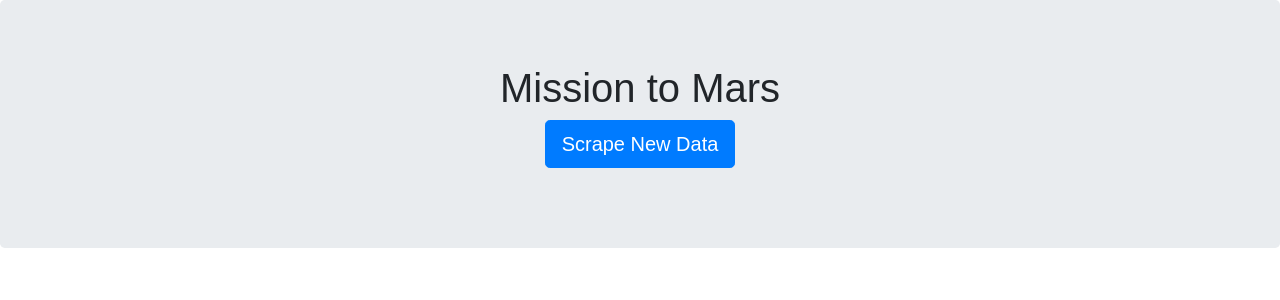
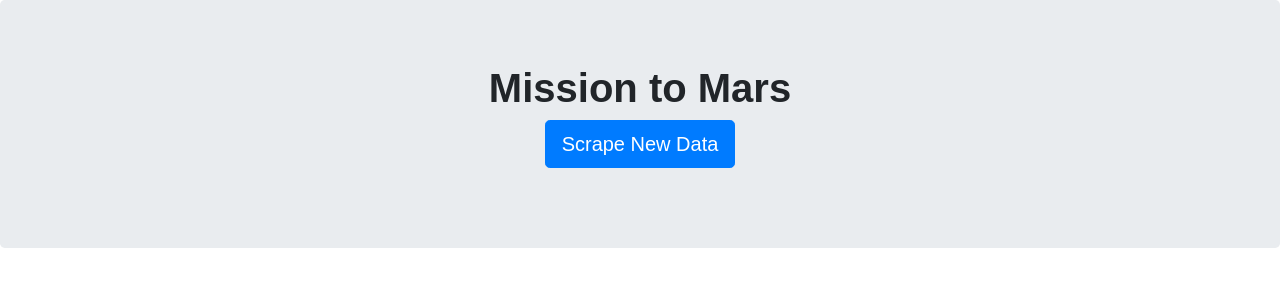
Before and after one commit to KaiCee2010/web-scraping-challenge, a Flask app: page / in a window 1280 px wide. Shown: the top 300 px of the page. Run offline with Flask 2, Linux system fonts and the light colour scheme; data that the repository does not hold is empty; some libraries are stand-ins or nearby versions.

Commit message:
Updated style.css.

```diff
--- a/Missions_to_Mars/static/css/style.css
+++ b/Missions_to_Mars/static/css/style.css
@@ -5,6 +5,9 @@ body {
 
 }
 
+h1, h3, h5 {
+    font-weight: bold
+}
 
 img {
     max-width: 100%;
```
